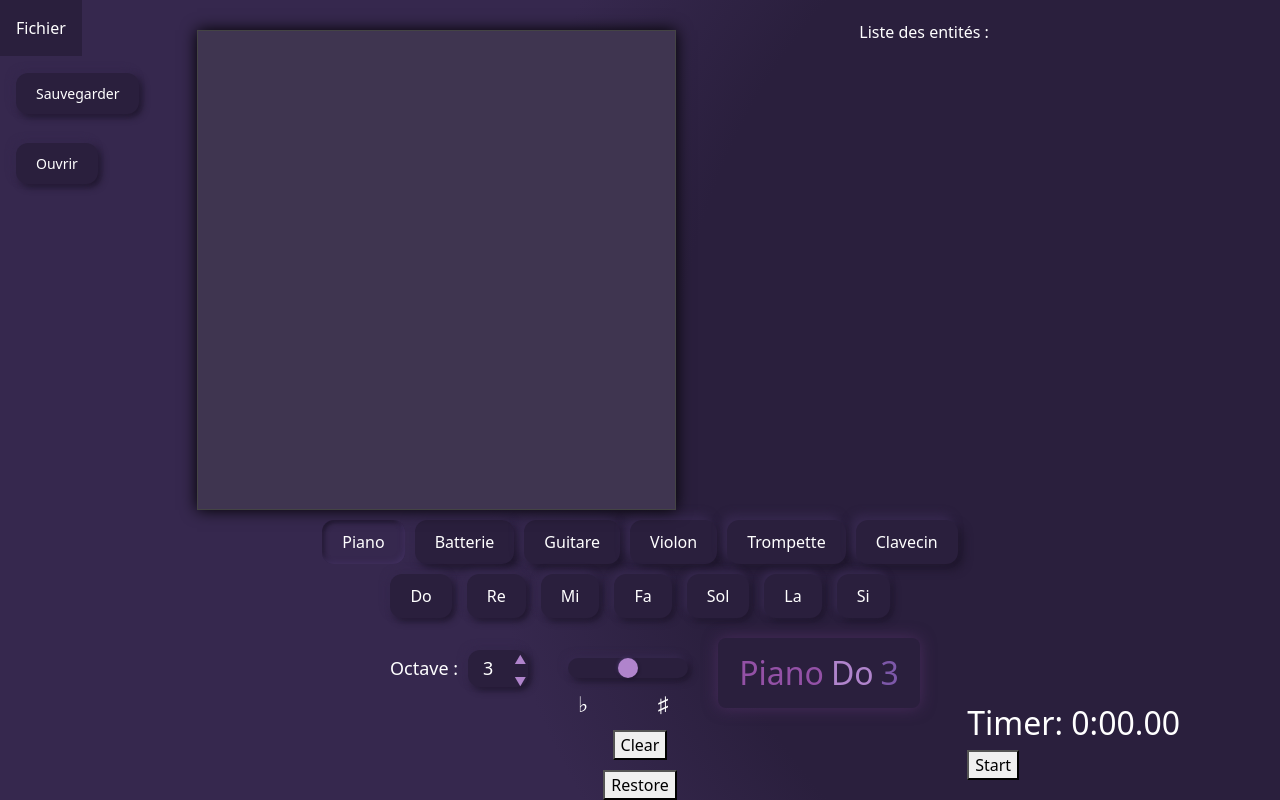
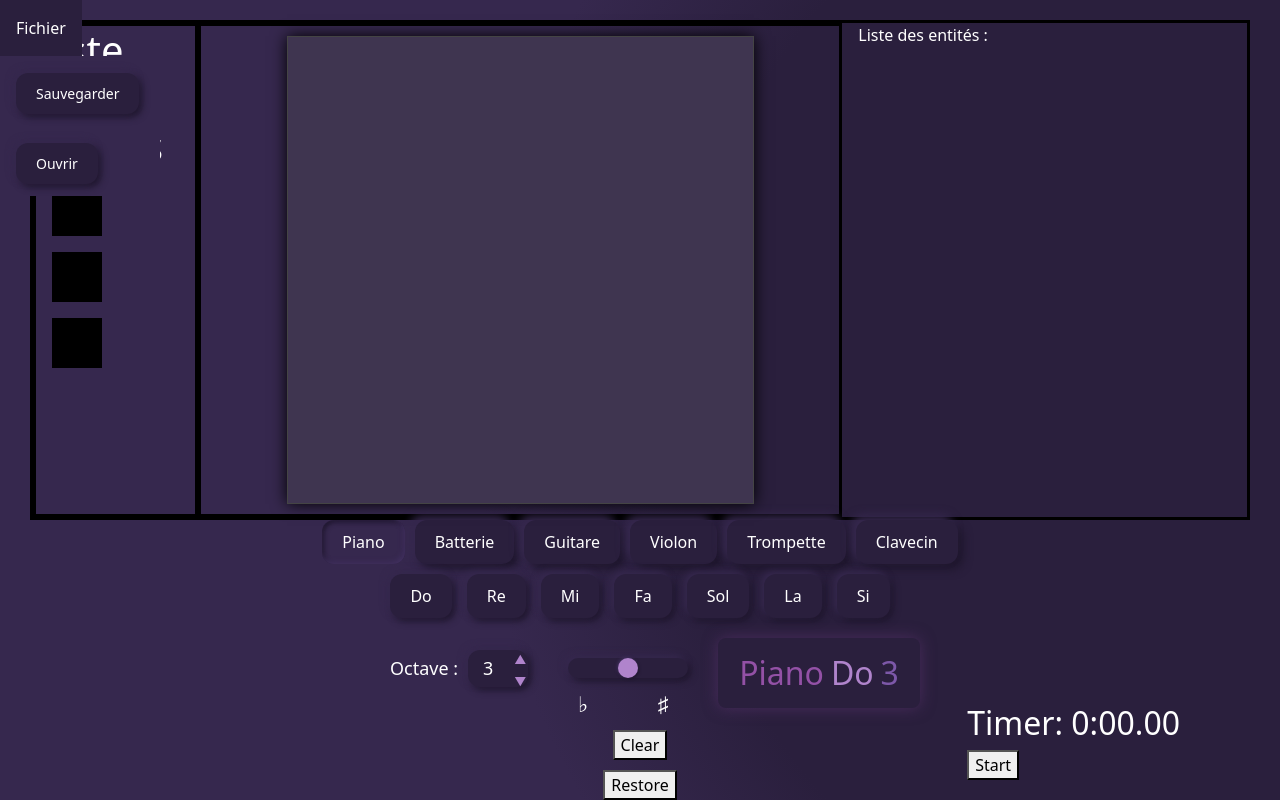
Before and after one commit to NicolasPois01/ShapeSymphony, an Angular app: page / in a window 1280 px wide. Built offline with nearby package versions, Linux system fonts and the light colour scheme.

Commit message:
Temporaire

```diff
--- a/src/app/app.module.ts
+++ b/src/app/app.module.ts
@@ -17,6 +17,7 @@ import { AlterationComponent } from './alteration/alteration.component';
 import { OctaveComponent } from './octave/octave.component';
 import {FormsModule} from "@angular/forms";
 import {MusicComponent} from './music-component/music-component.component';
+import { ArenaListComponent } from './arena-list/arena-list.component';
 
 @NgModule({
   declarations: [
@@ -33,7 +34,8 @@ import {MusicComponent} from './music-component/music-component.component';
     ImportJsonComponent,
     AlterationComponent,
     OctaveComponent,
-    MusicComponent
+    MusicComponent,
+    ArenaListComponent
   ],
   imports: [
     BrowserModule,
--- /dev/null
+++ b/src/app/arena-list/arena-list.component.html
@@ -0,0 +1,4 @@
+<h1>Liste des arènes</h1>
+<div *ngFor="let arena of arenaList" class="mini-square">
+
+</div>
--- /dev/null
+++ b/src/app/arena-list/arena-list.component.scss
@@ -0,0 +1,6 @@
+.mini-square {
+  width: 50px;
+  height: 50px;
+  background-color: black;
+  margin: 1rem;
+}
--- /dev/null
+++ b/src/app/arena-list/arena-list.component.ts
@@ -0,0 +1,27 @@
+import {Component, OnInit} from '@angular/core';
+import {Arena} from "../models/arena";
+import {ArenaService} from "../services/arena.service";
+import {Subscription} from "rxjs";
+
+@Component({
+  selector: 'app-arena-list',
+  templateUrl: './arena-list.component.html',
+  styleUrls: ['./arena-list.component.scss']
+})
+export class ArenaListComponent implements OnInit{
+  arenaList!: Arena[];
+  arenaListSubscription!: Subscription;
+
+  activeArena!: Arena;
+
+  constructor(private arenaService: ArenaService) {}
+
+  ngOnInit() {
+    this.arenaListSubscription = this.arenaService.arenaList$.subscribe(
+      arenas => this.arenaList = arenas
+    );
+    this.arenaService.activeArena$.subscribe(
+      arena => this.activeArena = arena
+    )
+  }
+}
--- a/src/app/main-component/main-component.component.html
+++ b/src/app/main-component/main-component.component.html
@@ -1,14 +1,19 @@
+<div class="file-dropdown">
+  <button class="dropbtn">Fichier</button>
+  <div class="dropdown-content">
+    <app-json-export [data]="circles" filename="circles.json"></app-json-export>
+    <app-import-json></app-import-json>
+  </div>
+</div>
 <div class="container-app d-flex flex-column align-stretch">
-  <div class="container-app-row d-flex flex-row">
 
-    <app-square class="square" [timerService]="this.timerService" [grid]="this.grid" [squareUnit]="this.squareUnit" [fps]="this.fps" [precisionMode]="this.precisionMode"></app-square>
-    <div class="file-dropdown">
-      <button class="dropbtn">Fichier</button>
-      <div class="dropdown-content">
-        <app-json-export [data]="circles" filename="circles.json"></app-json-export>
-        <app-import-json></app-import-json>
-      </div>
+  <div class="container-app-row d-flex flex-row tempo">
+    <div class="tempo">
+      <app-arena-list></app-arena-list>
     </div>
+
+    <app-square class="square tempo" [timerService]="this.timerService" [grid]="this.grid" [squareUnit]="this.squareUnit" [fps]="this.fps" [precisionMode]="this.precisionMode"></app-square>
+
 
     <div class="col-2 circles-list-container">
       <app-circle-list></app-circle-list>
--- a/src/app/main-component/main-component.component.scss
+++ b/src/app/main-component/main-component.component.scss
@@ -93,3 +93,11 @@
 .dropdown-content app-import-json:hover {
   background-color:#36284E;
 }
+
+app-arena-list {
+  margin-top: 5rem;
+}
+
+.tempo {
+  border: solid black;
+}
--- /dev/null
+++ b/src/app/models/arena.ts
@@ -0,0 +1,6 @@
+import {Circle} from "./circle";
+
+export interface Arena {
+  id: number,
+  circleList: Circle[]
+}
--- /dev/null
+++ b/src/app/services/arena.service.ts
@@ -0,0 +1,34 @@
+import { Injectable } from '@angular/core';
+import {Arena} from "../models/arena";
+import {BehaviorSubject, Observable} from "rxjs";
+
+
+@Injectable({
+  providedIn: 'root'
+})
+export class ArenaService {
+
+  private arenaListSubject = new BehaviorSubject<Arena[]>([
+    {
+      id: 0,
+      circleList: []
+    },
+    {
+      id: 1,
+      circleList: []
+    },
+    {
+      id: 2,
+      circleList: []
+    }
+  ]);
+  arenaList$: Observable<Arena[]> = this.arenaListSubject.asObservable();
+
+  activeArenaSubject = new BehaviorSubject<Arena>({
+    id: 0,
+    circleList: []
+  });
+  activeArena$ = this.activeArenaSubject.asObservable();
+
+  constructor() {}
+}
```
